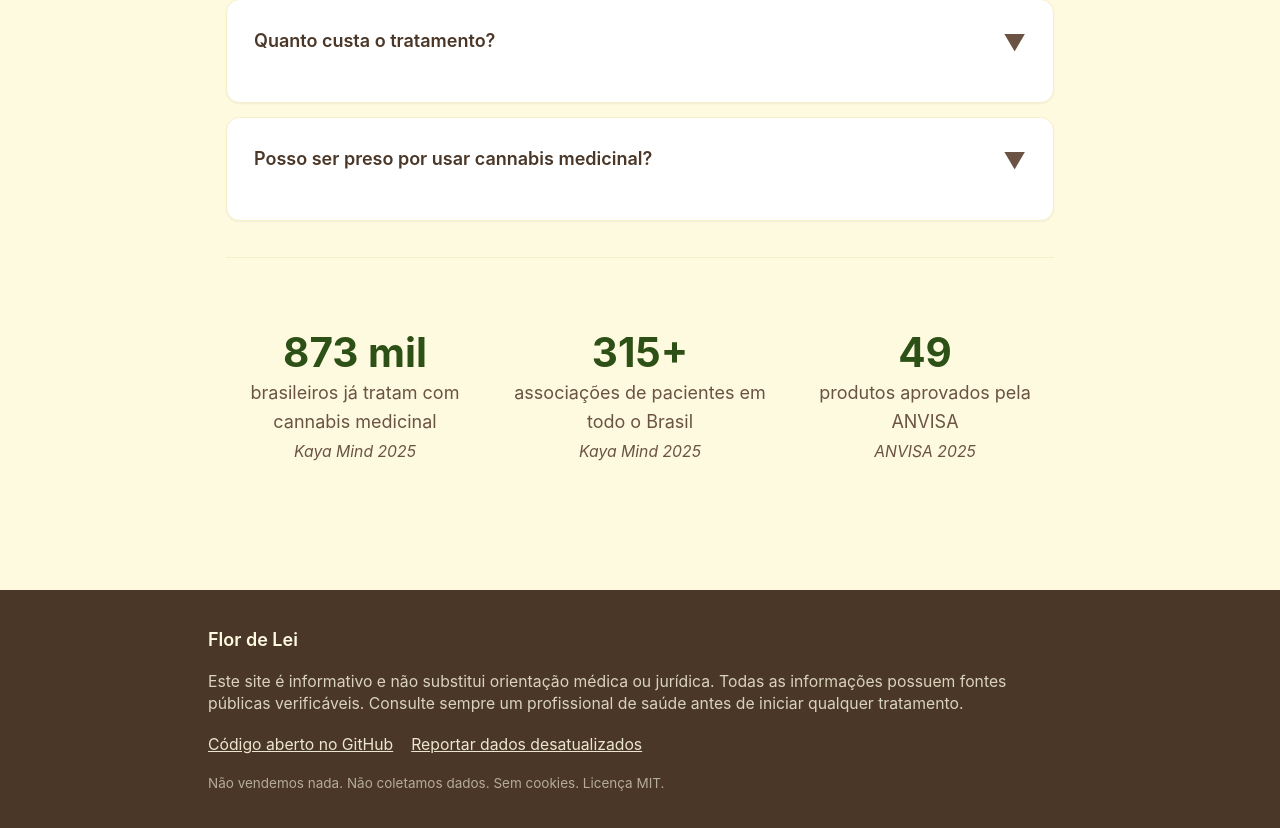
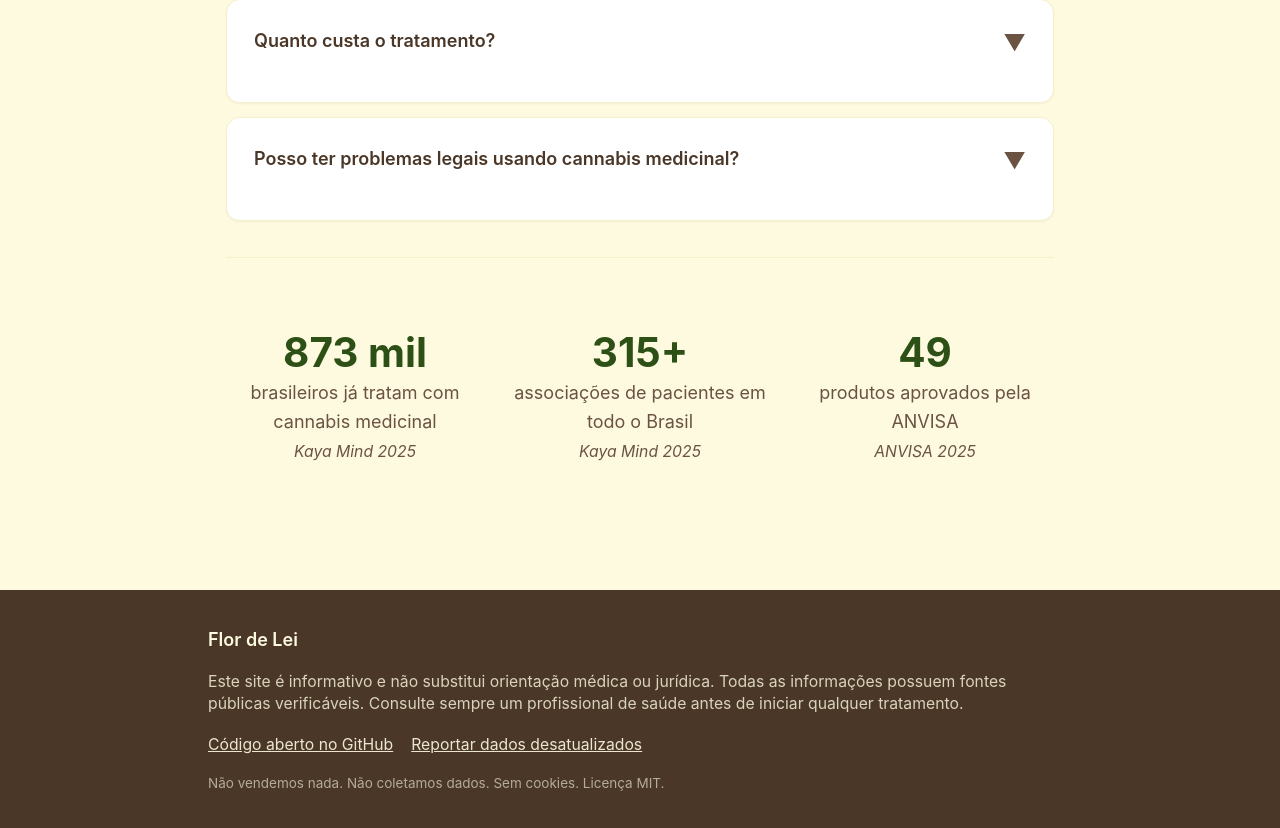
Before and after one commit to bruno-portfolio/Flor-de-Lei, a Next.js app: page / in a window 1280 px wide. Shown: the part 1043-1871 px from the top of the page. Built offline with nearby package versions, Linux system fonts and the light colour scheme.

Commit message:
Corrigir FAQ sobre legalidade: não é binário, depende da fonte

```diff
--- a/components/landing/FaqSection.tsx
+++ b/components/landing/FaqSection.tsx
@@ -28,10 +28,10 @@ const FAQ_ITEMS: FaqItemData[] = [
     source: "Fonte: Kaya Mind — Panorama da Cannabis Medicinal no Brasil 2025",
   },
   {
-    question: "Posso ser preso por usar cannabis medicinal?",
+    question: "Posso ter problemas legais usando cannabis medicinal?",
     answer:
-      "Não. Com receita médica e autorização da ANVISA (ou decisão judicial para cultivo), o uso é 100% legal. A autorização é individual e intransferível.",
-    source: "Fonte: Lei 11.343/2006; STJ — HC 143.798/SP",
+      "Depende da origem do produto. Com receita médica E produto de fonte autorizada (importação via ANVISA, farmácia ou associação com autorização judicial), o uso é legal e protegido. Sem essa combinação — por exemplo, flor de fonte não autorizada, mesmo com receita — você pode sim ter problemas com a polícia. A documentação correta é o que te protege.",
+    source: "Fonte: Lei 11.343/2006, Art. 28 e 33; RDC 660/2022",
   },
 ];
 
```
